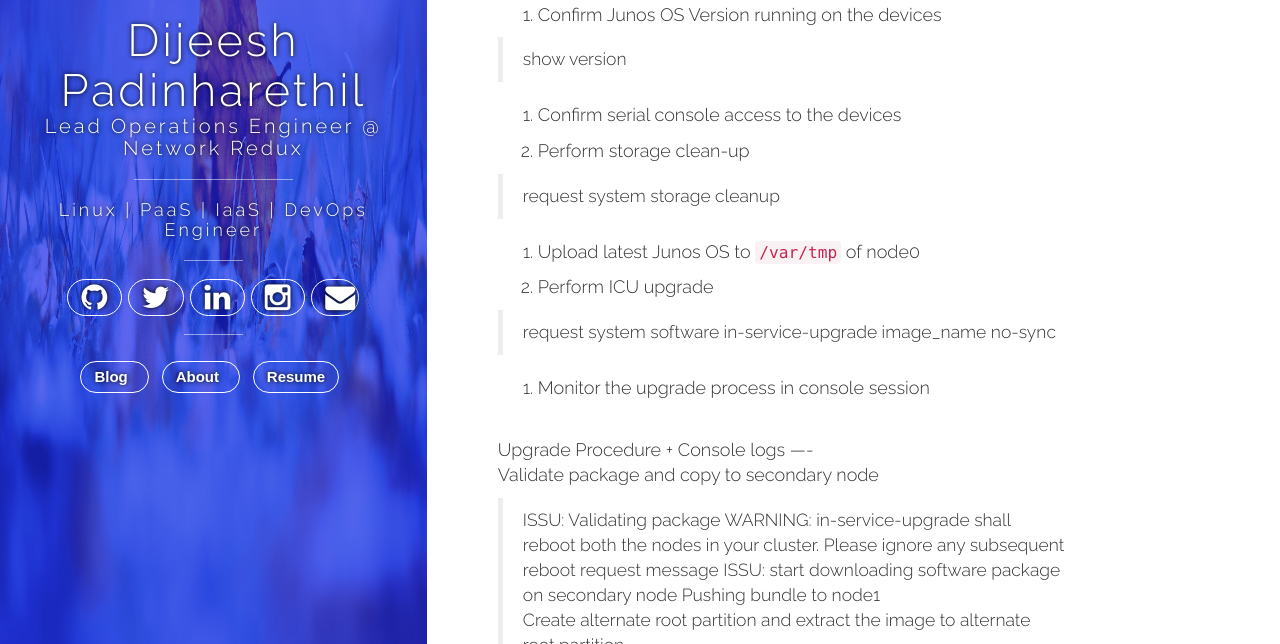
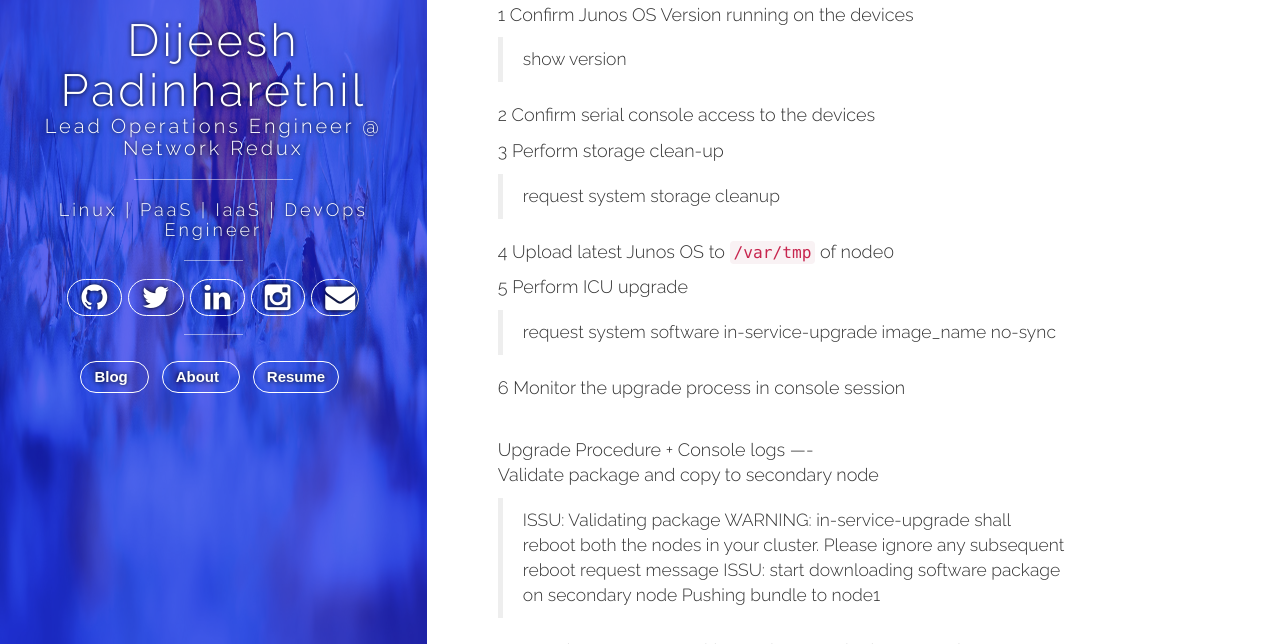
Before and after one commit to dijeesh/dijeesh.github.io-bak, a Jekyll site: the page built from _posts/2017-04-03-Juniper-SRX-ICU-Upgrade.md, in a window 1280 px wide and 900 px high, scrolled down 504 px, cut to the strip 256-900 px from the top of the window. Built offline with Jekyll 4.4.1, drawn with Linux system fonts in a browser that asks for light colours; nearby versions of some CDN libraries; comment, search, counter and statistics services are not loaded; some of the changed text lies outside the part shown.

Commit message:
add srx post

```diff
--- a/_posts/2017-04-03-Juniper-SRX-ICU-Upgrade.md
+++ b/_posts/2017-04-03-Juniper-SRX-ICU-Upgrade.md
@@ -31,23 +31,22 @@
 
 
 <br>
-1. Confirm Junos OS Version running on the devices
 
-> show version
+1 Confirm Junos OS Version running on the devices
+ > show version
 
-2. Confirm serial console access to the devices
+2 Confirm serial console access to the devices
 
-3. Perform storage clean-up
+3 Perform storage clean-up
 
->  request system storage cleanup
+ >  request system storage cleanup
 
-4. Upload latest Junos OS to `/var/tmp` of node0
+ 4 Upload latest Junos OS to `/var/tmp` of node0
 
-5. Perform ICU upgrade
+ 5 Perform ICU upgrade
+ >request system software in-service-upgrade image_name no-sync
 
-> request system software in-service-upgrade image_name no-sync
-
-6. Monitor the upgrade process in console session
+ 6 Monitor the upgrade process in console session
 
  <br>
 Upgrade Procedure + Console logs
@@ -59,20 +58,21 @@
 > the nodes
 >          in your cluster. Please ignore any subsequent
 >          reboot request message ISSU: start downloading software package on secondary node Pushing bundle to node1
-<br>
+
 Create alternate root partition and extract the image to alternate root partition
 <br>
 > Formatting alternate root (/dev/da0s1a)… /dev/da0s1a: 296.9MB (607996
 > sectors) block size 16384, fragment size 2048 Extracting
 > /var/tmp/junos-srxsme-12.1X46-D55.3-domestic.tgz …
 <br>
+
 ISSU upgrades secondary and then primary node
 <br>
 > JUNOS 12.1X46-D55.3 will become active at next reboot ISSU: finished
 > upgrading on secondary node node1 ISSU: start upgrading software
-> package on primary node JUNOS 12.1X46-D55.3 will become active at next
-> reboot
+> package on primary node JUNOS 12.1X46-D55.3 will become active at next reboot
 <br>
+
 Fail over all redundancy groups to node0
 <br>
 > ISSU: failover all redundancy-groups 1…n to primary node Successfully
@@ -82,10 +82,12 @@
 > ————————————————————————– Initiated manual failover for all
 > redundancy-groups to node0
 <br>
+
 Reboot secondary node
 <br>
 > ISSU: rebooting Secondary Node
 <br>
+
 Reboot primary node, when secondary node is back online
 <br>
 > ISSU: Waiting for secondary node node1 to reboot. ISSU: Waiting for
@@ -100,15 +102,22 @@
 <p style="text-align:justify;">
 At any time during the upgrade process, you can abort by running </p>
 <br>
+
 > request system software abort in-service-upgrade
 <br>
 <p style="text-align:justify;">
 If you have given the abort command during / after secondary node reboots. Your cluster will be un an inconsistent state. ie; secondary node will be running with new version than primary node. You should rollback the upgrade on secondary node by running following commands.</p>
 <br>
+Abort upgrade
+> request system software abort in-service-upgrade  <br>
 
-> request system software abort in-service-upgrade [ Abort upgrade ]
-> request system software rollback node < node-id > [ Roll back to
-> previous node ] request system reboot [ Reboot node ]
+
+Roll back to previous node
+> request system software rollback node < node-id >
+<br>
+
+Reboot node
+>request system reboot
 
 <br>
 Ref : Juniper KB Articles [SRX] ISSU/ICU upgrade limitations on SRX firewalls , Upgrading Devices in a Chassis Cluster Using ICU
```
